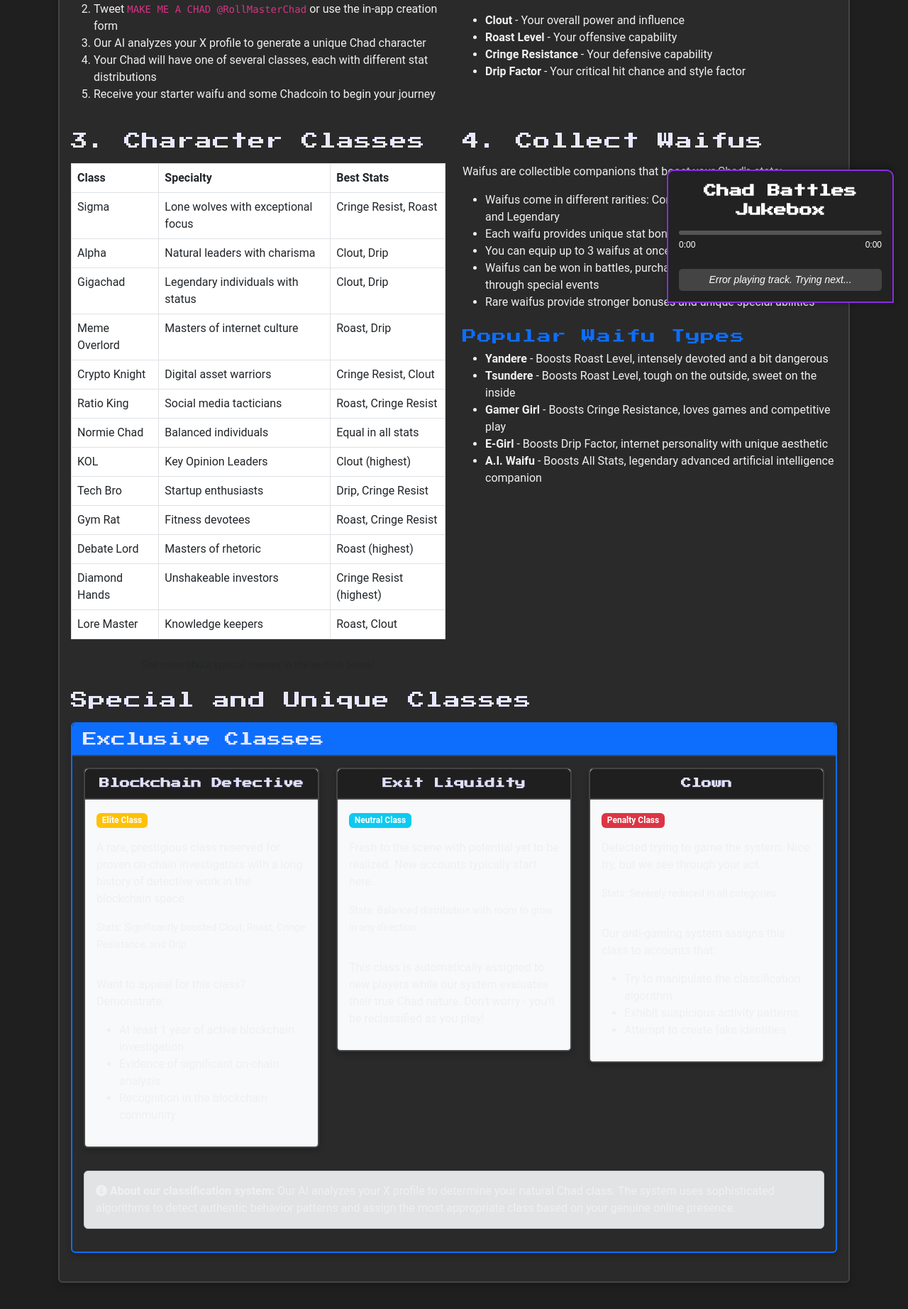
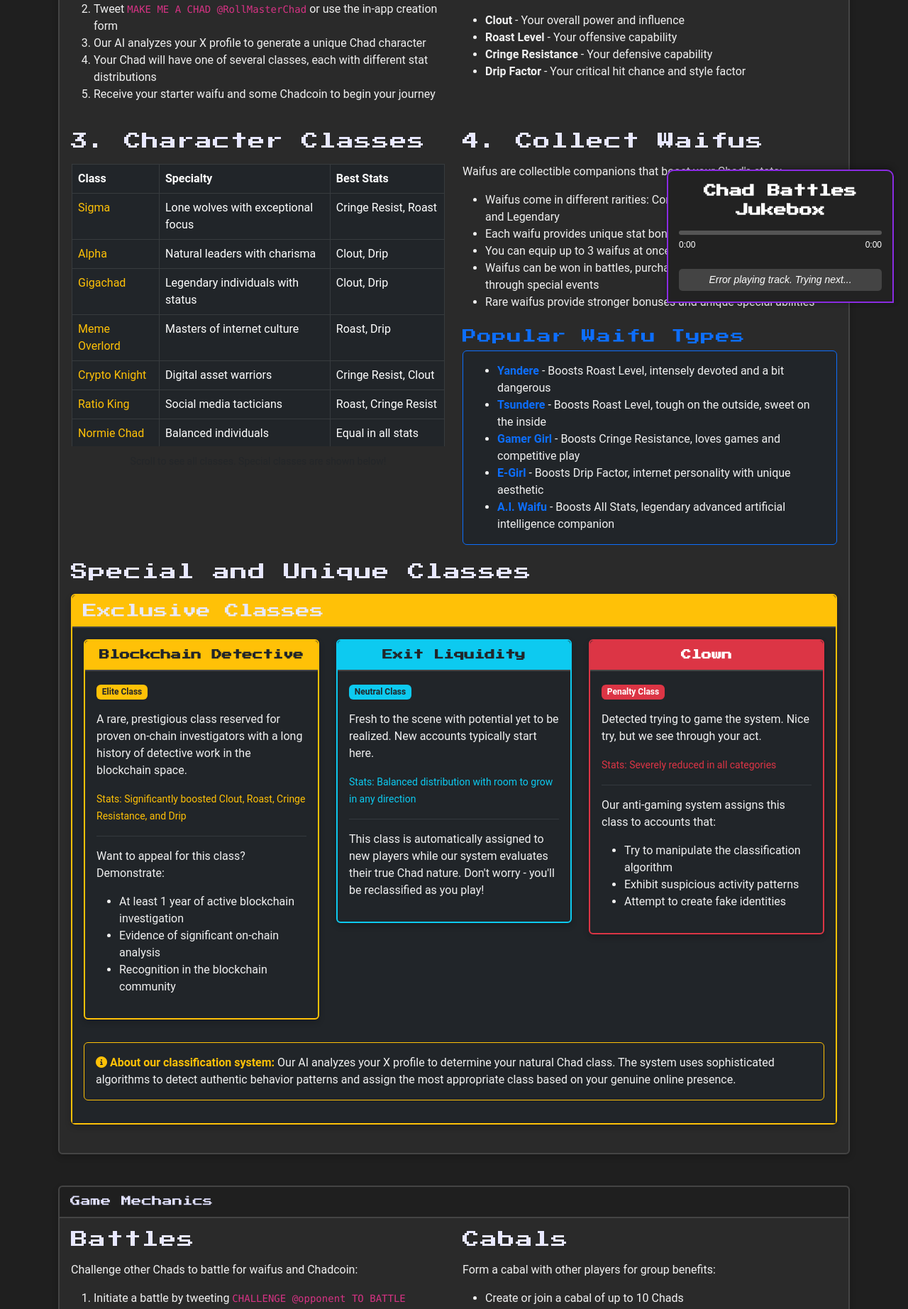
Before and after one commit to uncmatteth/BeTheChad, a Flask app: page /how-to-play in a window 1280 px wide. Shown: the part 373-2218 px from the top of the page at 71% size. Run offline with Flask 3, Linux system fonts and the light colour scheme; data that the repository does not hold is empty; parts of the project's set-up code (start-up, migrations or seed data) failed here and were passed over; some libraries are stand-ins or nearby versions.

Commit message:
Fixed character classes display with scrollable table and improved color scheme

```diff
--- a/app/templates/main/how_to_play.html
+++ b/app/templates/main/how_to_play.html
@@ -41,9 +41,9 @@
                 <div class="row mt-3">
                     <div class="col-md-6">
                         <h4 class="pixel-font mb-3">3. Character Classes</h4>
-                        <div class="table-responsive">
-                            <table class="table table-bordered">
-                                <thead>
+                        <div class="table-responsive" style="max-height: 400px; overflow-y: auto; border: 1px solid #2a2a2a;">
+                            <table class="table table-bordered table-dark">
+                                <thead class="sticky-top bg-dark">
                                     <tr>
                                         <th>Class</th>
                                         <th>Specialty</th>
@@ -52,67 +52,67 @@
                                 </thead>
                                 <tbody>
                                     <tr>
-                                        <td>Sigma</td>
+                                        <td><span class="text-warning">Sigma</span></td>
                                         <td>Lone wolves with exceptional focus</td>
                                         <td>Cringe Resist, Roast</td>
                                     </tr>
                                     <tr>
-                                        <td>Alpha</td>
+                                        <td><span class="text-warning">Alpha</span></td>
                                         <td>Natural leaders with charisma</td>
                                         <td>Clout, Drip</td>
                                     </tr>
                                     <tr>
-                                        <td>Gigachad</td>
+                                        <td><span class="text-warning">Gigachad</span></td>
                                         <td>Legendary individuals with status</td>
                                         <td>Clout, Drip</td>
                                     </tr>
                                     <tr>
-                                        <td>Meme Overlord</td>
+                                        <td><span class="text-warning">Meme Overlord</span></td>
                                         <td>Masters of internet culture</td>
                                         <td>Roast, Drip</td>
                                     </tr>
                                     <tr>
-                                        <td>Crypto Knight</td>
+                                        <td><span class="text-warning">Crypto Knight</span></td>
                                         <td>Digital asset warriors</td>
                                         <td>Cringe Resist, Clout</td>
                                     </tr>
                                     <tr>
-                                        <td>Ratio King</td>
+                                        <td><span class="text-warning">Ratio King</span></td>
                                         <td>Social media tacticians</td>
                                         <td>Roast, Cringe Resist</td>
                                     </tr>
                                     <tr>
-                                        <td>Normie Chad</td>
+                                        <td><span class="text-warning">Normie Chad</span></td>
                                         <td>Balanced individuals</td>
                                         <td>Equal in all stats</td>
                                     </tr>
                                     <tr>
-                                        <td>KOL</td>
+                                        <td><span class="text-warning">KOL</span></td>
                                         <td>Key Opinion Leaders</td>
                                         <td>Clout (highest)</td>
                                     </tr>
                                     <tr>
-                                        <td>Tech Bro</td>
+                                        <td><span class="text-warning">Tech Bro</span></td>
                                         <td>Startup enthusiasts</td>
                                         <td>Drip, Cringe Resist</td>
                                     </tr>
                                     <tr>
-                                        <td>Gym Rat</td>
+                                        <td><span class="text-warning">Gym Rat</span></td>
                                         <td>Fitness devotees</td>
                                         <td>Roast, Cringe Resist</td>
                                     </tr>
                                     <tr>
-                                        <td>Debate Lord</td>
+                                        <td><span class="text-warning">Debate Lord</span></td>
                                         <td>Masters of rhetoric</td>
                                         <td>Roast (highest)</td>
                                     </tr>
                                     <tr>
-                                        <td>Diamond Hands</td>
+                                        <td><span class="text-warning">Diamond Hands</span></td>
                                         <td>Unshakeable investors</td>
                                         <td>Cringe Resist (highest)</td>
                                     </tr>
                                     <tr>
-                                        <td>Lore Master</td>
+                                        <td><span class="text-warning">Lore Master</span></td>
                                         <td>Knowledge keepers</td>
                                         <td>Roast, Clout</td>
                                     </tr>
@@ -120,7 +120,7 @@
                             </table>
                         </div>
                         <div class="text-center mt-2">
-                            <small class="text-muted">See more about special classes in the section below!</small>
+                            <small class="text-muted">Scroll to see all classes. Special classes are shown below!</small>
                         </div>
                     </div>
 
@@ -136,35 +136,37 @@
                         </ul>
 
                         <h5 class="pixel-font text-primary mt-4">Popular Waifu Types</h5>
-                        <ul>
-                            <li><strong>Yandere</strong> - Boosts Roast Level, intensely devoted and a bit dangerous</li>
-                            <li><strong>Tsundere</strong> - Boosts Roast Level, tough on the outside, sweet on the inside</li>
-                            <li><strong>Gamer Girl</strong> - Boosts Cringe Resistance, loves games and competitive play</li>
-                            <li><strong>E-Girl</strong> - Boosts Drip Factor, internet personality with unique aesthetic</li>
-                            <li><strong>A.I. Waifu</strong> - Boosts All Stats, legendary advanced artificial intelligence companion</li>
-                        </ul>
+                        <div class="bg-dark p-3 rounded border border-primary">
+                            <ul class="text-light mb-0">
+                                <li><strong class="text-primary">Yandere</strong> - Boosts Roast Level, intensely devoted and a bit dangerous</li>
+                                <li><strong class="text-primary">Tsundere</strong> - Boosts Roast Level, tough on the outside, sweet on the inside</li>
+                                <li><strong class="text-primary">Gamer Girl</strong> - Boosts Cringe Resistance, loves games and competitive play</li>
+                                <li><strong class="text-primary">E-Girl</strong> - Boosts Drip Factor, internet personality with unique aesthetic</li>
+                                <li><strong class="text-primary">A.I. Waifu</strong> - Boosts All Stats, legendary advanced artificial intelligence companion</li>
+                            </ul>
+                        </div>
                     </div>
                 </div>
 
                 <div class="row mt-4">
                     <div class="col-md-12">
                         <h4 class="pixel-font mb-3">Special and Unique Classes</h4>
-                        <div class="card border-primary mb-4">
-                            <div class="card-header bg-primary text-white">
+                        <div class="card border-warning mb-4">
+                            <div class="card-header bg-warning text-dark">
                                 <h5 class="mb-0">Exclusive Classes</h5>
                             </div>
-                            <div class="card-body">
+                            <div class="card-body bg-dark text-light">
                                 <div class="row">
                                     <div class="col-md-4">
-                                        <div class="card bg-light mb-3">
-                                            <div class="card-header text-center">
+                                        <div class="card bg-dark border-warning mb-3">
+                                            <div class="card-header text-center bg-warning text-dark">
                                                 <strong>Blockchain Detective</strong>
                                             </div>
                                             <div class="card-body">
-                                                <p><span class="badge bg-warning">Elite Class</span></p>
+                                                <p><span class="badge bg-warning text-dark">Elite Class</span></p>
                                                 <p>A rare, prestigious class reserved for proven on-chain investigators with a long history of detective work in the blockchain space.</p>
-                                                <p><small>Stats: Significantly boosted Clout, Roast, Cringe Resistance, and Drip</small></p>
-                                                <hr>
+                                                <p><small class="text-warning">Stats: Significantly boosted Clout, Roast, Cringe Resistance, and Drip</small></p>
+                                                <hr class="border-secondary">
                                                 <p>Want to appeal for this class? Demonstrate:</p>
                                                 <ul>
                                                     <li>At least 1 year of active blockchain investigation</li>
@@ -175,29 +177,29 @@
                                         </div>
                                     </div>
                                     <div class="col-md-4">
-                                        <div class="card bg-light mb-3">
-                                            <div class="card-header text-center">
+                                        <div class="card bg-dark border-info mb-3">
+                                            <div class="card-header text-center bg-info text-dark">
                                                 <strong>Exit Liquidity</strong>
                                             </div>
                                             <div class="card-body">
-                                                <p><span class="badge bg-info">Neutral Class</span></p>
+                                                <p><span class="badge bg-info text-dark">Neutral Class</span></p>
                                                 <p>Fresh to the scene with potential yet to be realized. New accounts typically start here.</p>
-                                                <p><small>Stats: Balanced distribution with room to grow in any direction</small></p>
-                                                <hr>
+                                                <p><small class="text-info">Stats: Balanced distribution with room to grow in any direction</small></p>
+                                                <hr class="border-secondary">
                                                 <p>This class is automatically assigned to new players while our system evaluates their true Chad nature. Don't worry - you'll be reclassified as you play!</p>
                                             </div>
                                         </div>
                                     </div>
                                     <div class="col-md-4">
-                                        <div class="card bg-light mb-3">
-                                            <div class="card-header text-center">
+                                        <div class="card bg-dark border-danger mb-3">
+                                            <div class="card-header text-center bg-danger text-white">
                                                 <strong>Clown</strong>
                                             </div>
                                             <div class="card-body">
                                                 <p><span class="badge bg-danger">Penalty Class</span></p>
                                                 <p>Detected trying to game the system. Nice try, but we see through your act.</p>
-                                                <p><small>Stats: Severely reduced in all categories</small></p>
-                                                <hr>
+                                                <p><small class="text-danger">Stats: Severely reduced in all categories</small></p>
+                                                <hr class="border-secondary">
                                                 <p>Our anti-gaming system assigns this class to accounts that:</p>
                                                 <ul>
                                                     <li>Try to manipulate the classification algorithm</li>
@@ -208,8 +210,8 @@
                                         </div>
                                     </div>
                                 </div>
-                                <div class="alert alert-secondary mt-3">
-                                    <p class="mb-0"><i class="fas fa-info-circle"></i> <strong>About our classification system:</strong> Our AI analyzes your X profile to determine your natural Chad class. The system uses sophisticated algorithms to detect authentic behavior patterns and assign the most appropriate class based on your genuine online presence.</p>
+                                <div class="alert bg-dark border-warning mt-3">
+                                    <p class="mb-0"><i class="fas fa-info-circle text-warning"></i> <strong class="text-warning">About our classification system:</strong> Our AI analyzes your X profile to determine your natural Chad class. The system uses sophisticated algorithms to detect authentic behavior patterns and assign the most appropriate class based on your genuine online presence.</p>
                                 </div>
                             </div>
                         </div>
@@ -238,12 +240,12 @@
                             <li>Even if you lose, you still gain some XP for participating</li>
                         </ol>
 
-                        <div class="card mb-4 border-primary">
-                            <div class="card-header bg-primary text-white">
+                        <div class="card mb-4 border-warning">
+                            <div class="card-header bg-warning text-dark">
                                 <h5 class="mb-0">Battle Mechanics</h5>
                             </div>
-                            <div class="card-body">
-                                <p><strong>Battle Phases:</strong></p>
+                            <div class="card-body bg-dark text-light">
+                                <p><strong class="text-warning">Battle Phases:</strong></p>
                                 <ol>
                                     <li><strong>Preparation:</strong> Equip items and select your waifu companion</li>
                                     <li><strong>Initiative:</strong> Highest Drip Factor moves first</li>
@@ -252,13 +254,13 @@
                                     <li><strong>Resolution:</strong> First chad to reach zero HP loses</li>
                                 </ol>
 
-                                <p><strong>Damage Calculation:</strong> Base damage = (Attacker's Roast Level × Clout Modifier) - (Defender's Cringe Resistance × Defense Modifier)</p>
+                                <p><strong class="text-warning">Damage Calculation:</strong> Base damage = (Attacker's Roast Level × Clout Modifier) - (Defender's Cringe Resistance × Defense Modifier)</p>
 
-                                <p><strong>Critical hits</strong> occur when your attack roll exceeds the opponent's defense by 50% or more, dealing 1.5× damage!</p>
+                                <p><strong class="text-warning">Critical hits</strong> occur when your attack roll exceeds the opponent's defense by 50% or more, dealing 1.5× damage!</p>
                             </div>
                         </div>
 
-                        <div class="battle-tips bg-dark p-3 rounded mt-3">
+                        <div class="battle-tips bg-dark p-3 rounded mt-3 border border-warning">
                             <h5 class="pixel-font text-warning">Battle Tips</h5>
                             <ul class="text-light">
                                 <li>Match your waifus to your character class for optimal bonuses</li>
@@ -283,12 +285,12 @@
                         </ul>
 
                         <h5 class="pixel-font text-warning mt-4">Cabal Leadership Structure</h5>
-                        <ul>
-                            <li><strong>Lord of the Shill:</strong> The cabal leader who grants +0.1 to all stats for all members</li>
-                            <li><strong>Clout Commander:</strong> Officer who grants 50% of their Clout stat to all members</li>
-                            <li><strong>Roast Master:</strong> Officer who grants 50% of their Roast Level stat to all members</li>
-                            <li><strong>Cringe Shield:</strong> Officer who grants 50% of their Cringe Resistance stat to all members</li>
-                            <li><strong>Drip Director:</strong> Officer who grants 50% of their Drip Factor stat to all members</li>
+                        <ul class="text-light">
+                            <li><strong class="text-warning">Lord of the Shill:</strong> The cabal leader who grants +0.1 to all stats for all members</li>
+                            <li><strong class="text-warning">Clout Commander:</strong> Officer who grants 50% of their Clout stat to all members</li>
+                            <li><strong class="text-warning">Roast Master:</strong> Officer who grants 50% of their Roast Level stat to all members</li>
+                            <li><strong class="text-warning">Cringe Shield:</strong> Officer who grants 50% of their Cringe Resistance stat to all members</li>
+                            <li><strong class="text-warning">Drip Director:</strong> Officer who grants 50% of their Drip Factor stat to all members</li>
                         </ul>
 
                         <h4 class="pixel-font mb-3 mt-4">Leveling Up</h4>
@@ -346,7 +348,7 @@
                             <li>Hold Chadcoin to receive special airdrops and rewards</li>
                         </ul>
 
-                        <div class="marketplace-info bg-dark p-3 rounded mt-4">
+                        <div class="marketplace-info bg-dark p-3 rounded mt-4 border border-warning">
                             <h5 class="pixel-font text-warning">Marketplace Guide</h5>
                             <ul class="text-light">
                                 <li>Buy waifus and items from other players</li>
@@ -380,8 +382,8 @@
                             <li><strong>Pepe's Blessing</strong> - +35% Drip Factor for 8 hours</li>
                         </ul>
 
-                        <div class="alert alert-info mt-3">
-                            <strong>Pro Tip:</strong> Elixir effects don't stack! Using a new elixir will replace any active elixir effect.
+                        <div class="alert bg-dark border-warning text-light mt-3">
+                            <strong class="text-warning">Pro Tip:</strong> Elixir effects don't stack! Using a new elixir will replace any active elixir effect.
                         </div>
                     </div>
 
```
